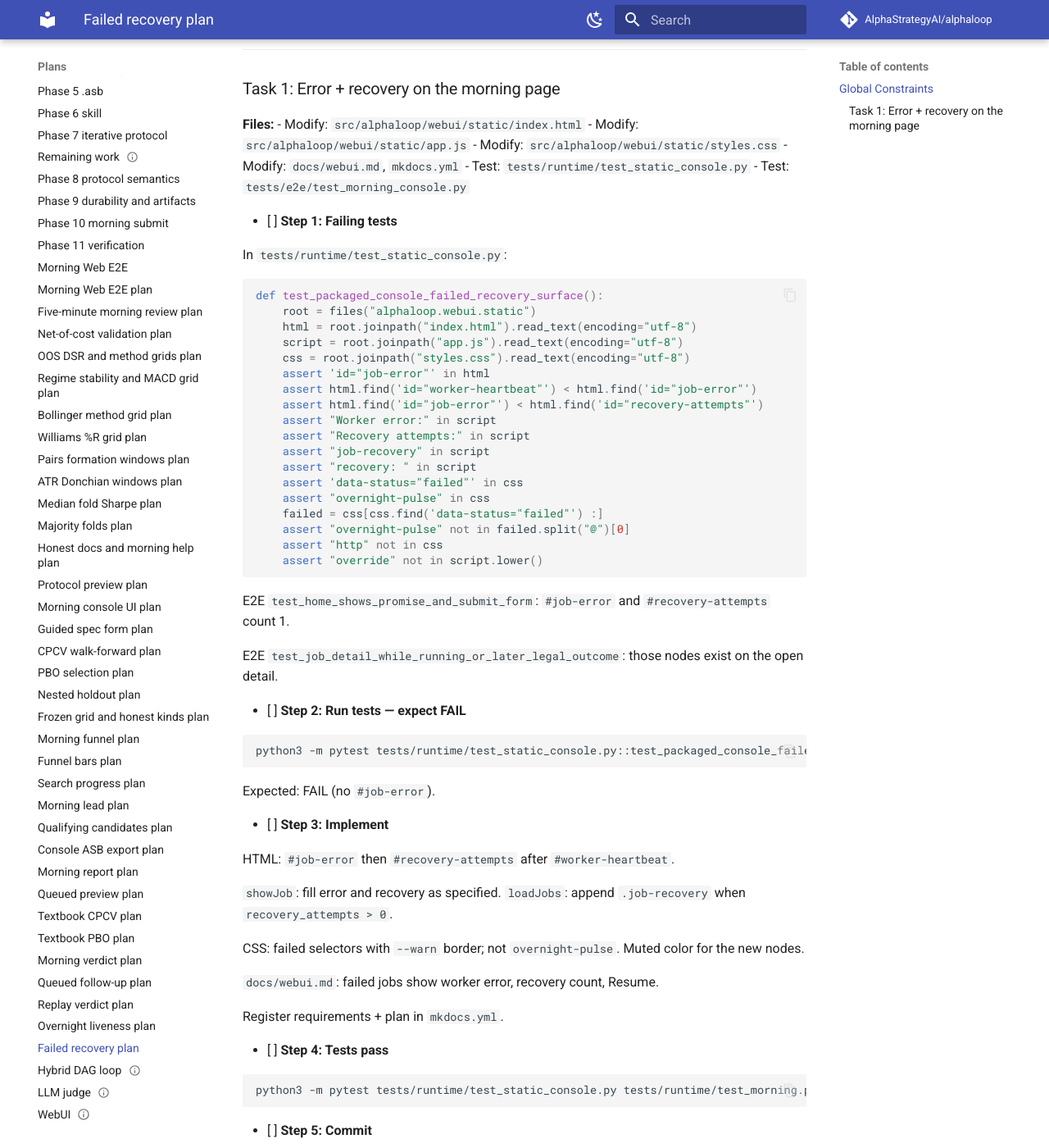
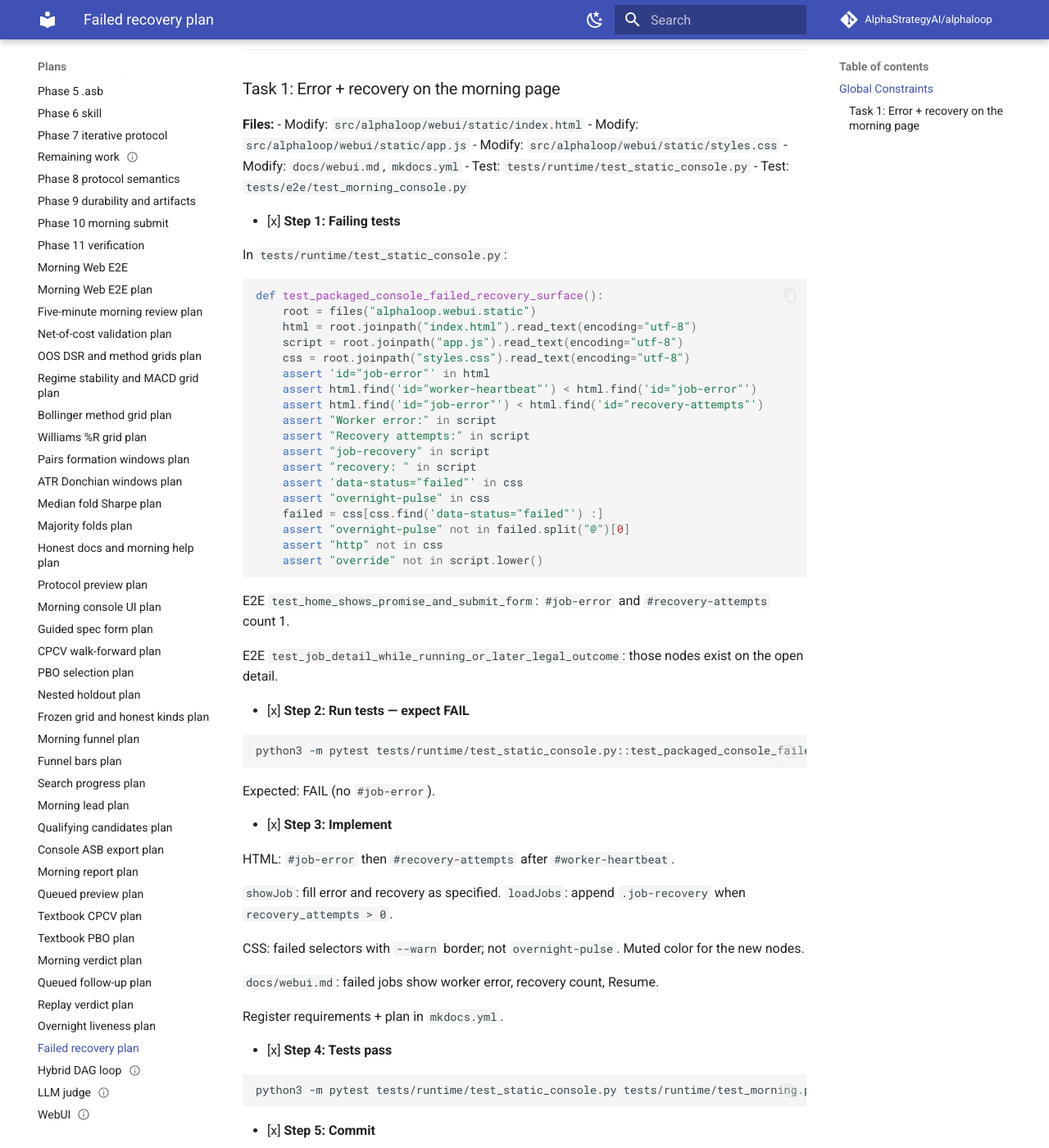
Before and after one commit to AlphaStrategyAI/alphaloop, an MkDocs documentation site: the page built from docs/plans/2026-08-20-failed-recovery.md, in a window 1280 px wide and 1400 px high, scrolled down 764 px. Shown: the whole window at 82% size. Built offline with MkDocs 1.6.1 and Material for MkDocs 9.7.7, drawn with Linux system fonts in a browser that asks for light colours; comment, search, counter and statistics services are not loaded.

````diff
--- a/docs/plans/2026-08-20-failed-recovery.md
+++ b/docs/plans/2026-08-20-failed-recovery.md
@@ -28,7 +28,7 @@
 - Test: `tests/runtime/test_static_console.py`
 - Test: `tests/e2e/test_morning_console.py`
 
-- [ ] **Step 1: Failing tests**
+- [x] **Step 1: Failing tests**
 
 In `tests/runtime/test_static_console.py`:
 
@@ -59,7 +59,7 @@ E2E `test_home_shows_promise_and_submit_form`: `#job-error` and
 E2E `test_job_detail_while_running_or_later_legal_outcome`: those
 nodes exist on the open detail.
 
-- [ ] **Step 2: Run tests — expect FAIL**
+- [x] **Step 2: Run tests — expect FAIL**
 
 ```bash
 python3 -m pytest tests/runtime/test_static_console.py::test_packaged_console_failed_recovery_surface -v
@@ -67,7 +67,7 @@ python3 -m pytest tests/runtime/test_static_console.py::test_packaged_console_fa
 
 Expected: FAIL (no `#job-error`).
 
-- [ ] **Step 3: Implement**
+- [x] **Step 3: Implement**
 
 HTML: `#job-error` then `#recovery-attempts` after `#worker-heartbeat`.
 
@@ -81,13 +81,13 @@ Muted color for the new nodes.
 
 Register requirements + plan in `mkdocs.yml`.
 
-- [ ] **Step 4: Tests pass**
+- [x] **Step 4: Tests pass**
 
 ```bash
 python3 -m pytest tests/runtime/test_static_console.py tests/runtime/test_morning.py -q
 ```
 
-- [ ] **Step 5: Commit**
+- [x] **Step 5: Commit**
 
 ```bash
 git commit -m "feat(webui): show failed-job error and recovery attempts"
````
